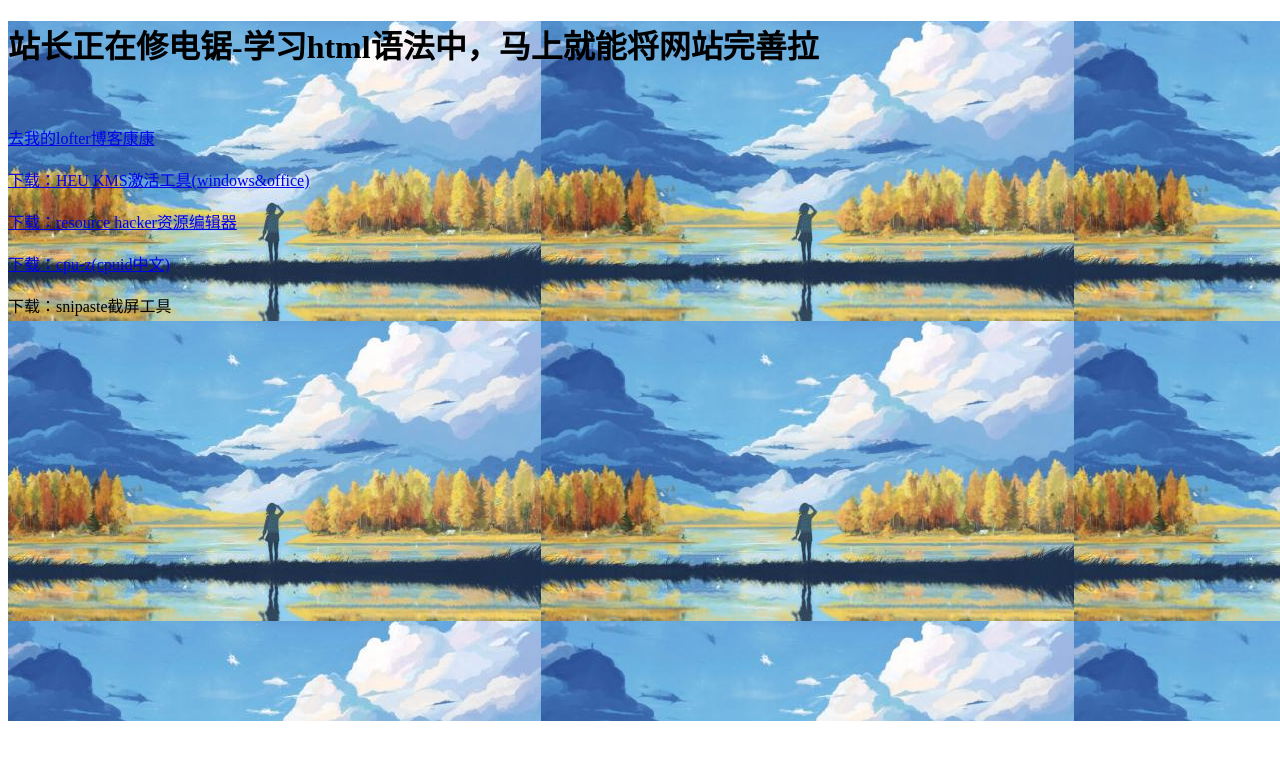
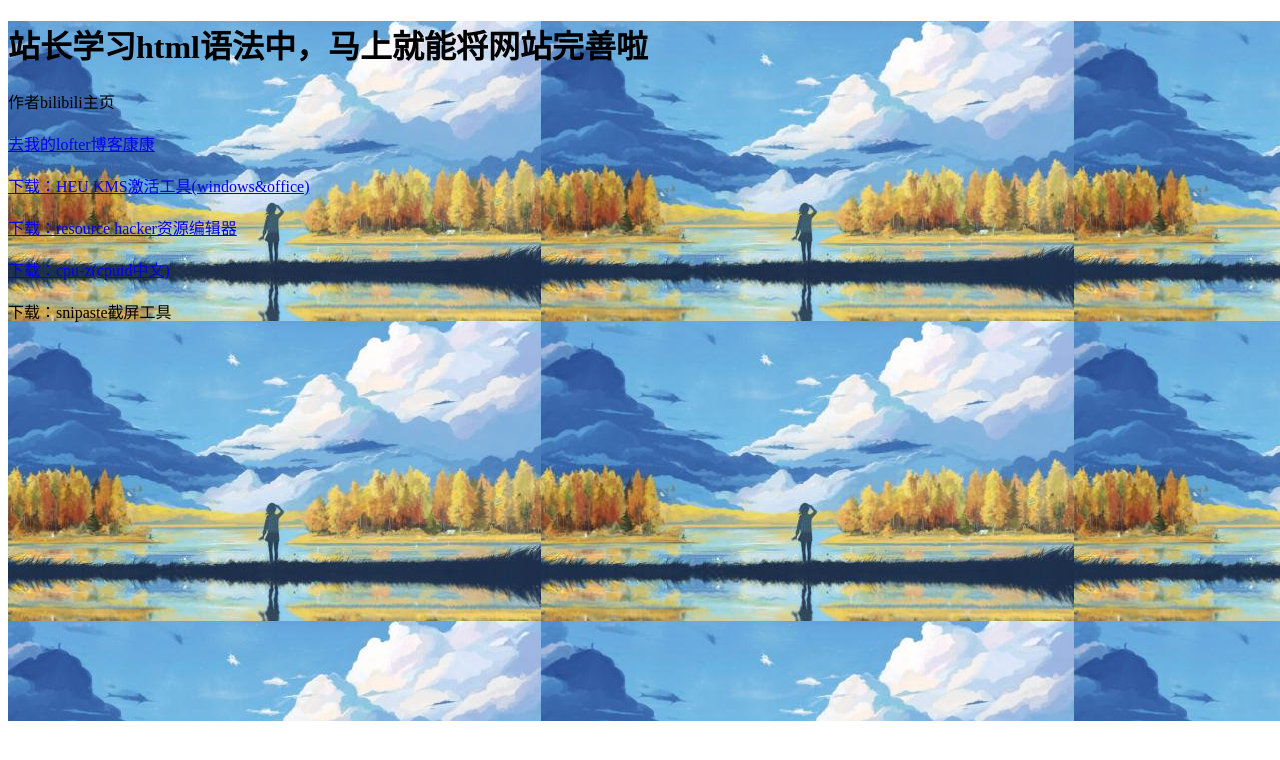
Before and after one commit to lichard0020/richie, a plain HTML site: page index.html in a window 1280 px wide. Shown: the top 760 px of the page. Drawn offline with Linux system fonts and the light colour scheme.

Commit message:
Update index.html

```diff
--- a/index.html
+++ b/index.html
@@ -5,7 +5,8 @@
   </head>
   <body>
     <div style="width:1500px; height:700px; background-image:url(bg_picture.jpg)" >
-      <h1>站长正在修电锯-学习html语法中，马上就能将网站完善拉</h1>
+      <h1>站长学习html语法中，马上就能将网站完善啦</h1>
+      <a  herf="https://space.bilibili.com/615905366" id = "goto_zhuye">作者bilibili主页</a>
       <br />
       <br />
       <a  href="https://richie0020.lofter.com/" id="goto_boke" >去我的lofter博客康康</a>
```
